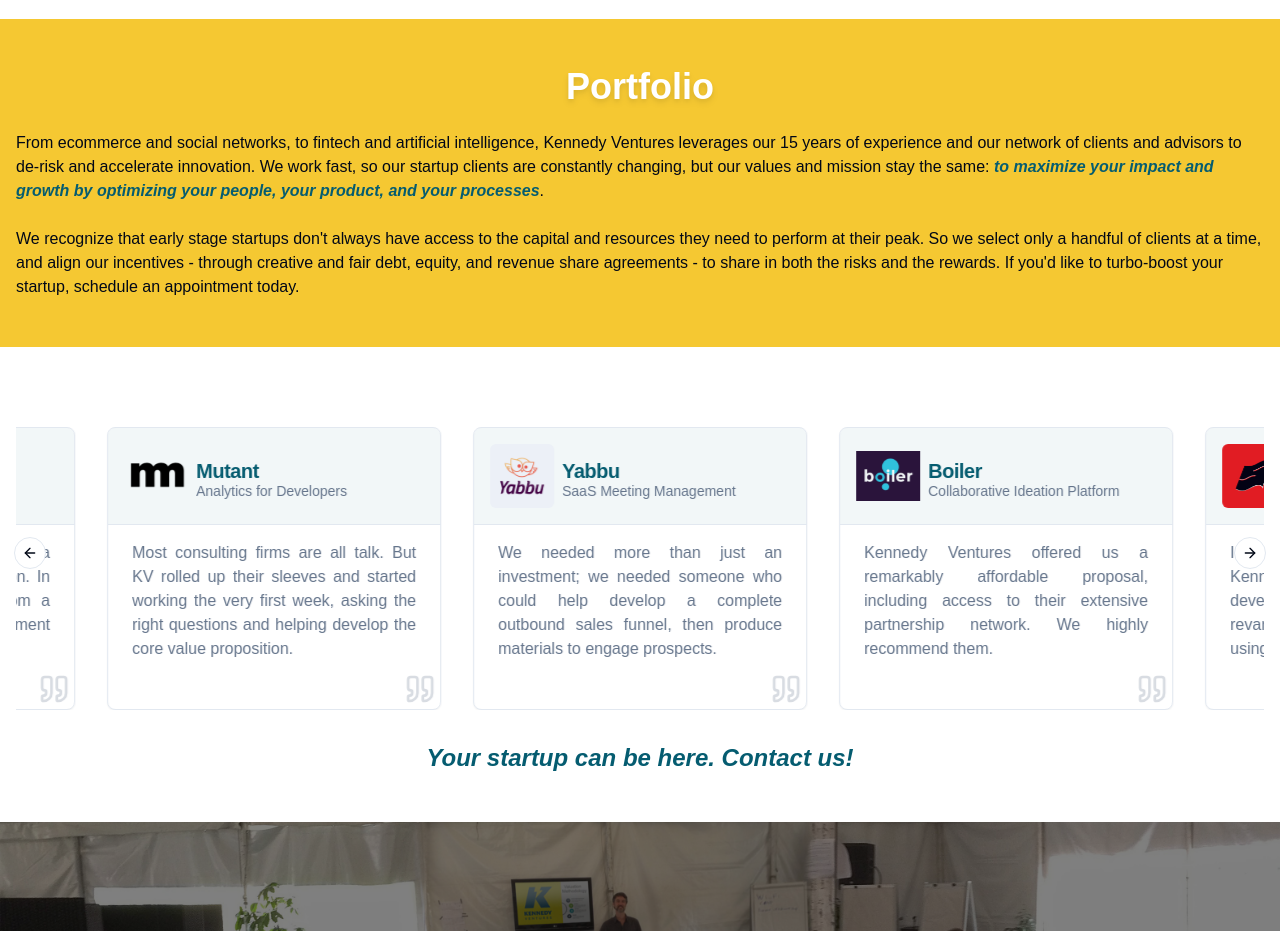
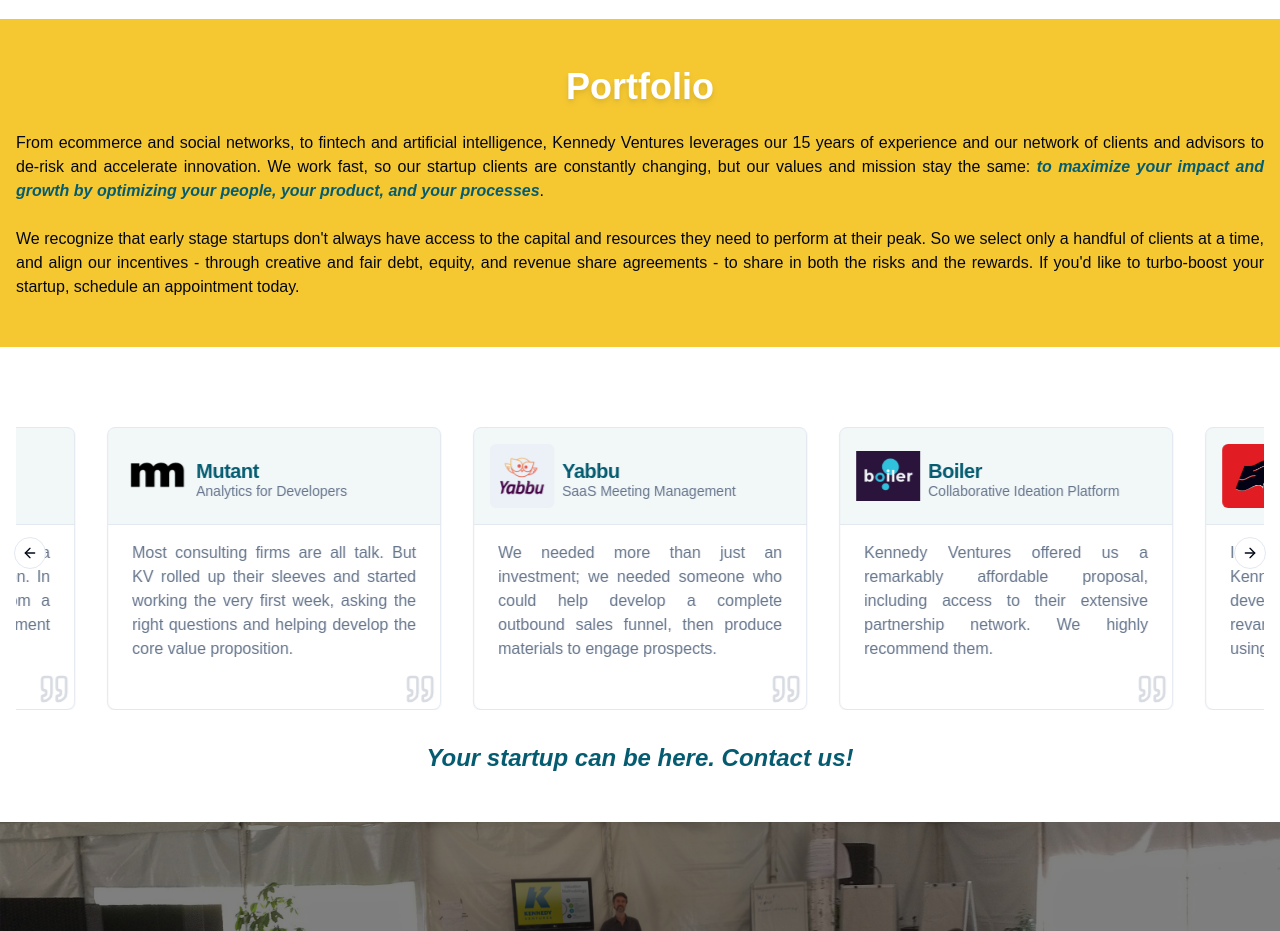
Before and after one commit to imfarhat/Kennedy-Ventures, a Next.js app: page / in a window 1280 px wide. Shown: the part 1760-2691 px from the top of the page. Built offline with nearby package versions, Linux system fonts and the light colour scheme.

Commit message:
add text justify to to portfolio

```diff
--- a/src/components/home-page-ui/PortfolioSection.js
+++ b/src/components/home-page-ui/PortfolioSection.js
@@ -34,7 +34,7 @@
           opacity: isArticleLeftInView ? 1 : 0,
         }} // Animate to position and opacity
         transition={{ duration: 0.5 }} // Adjust the duration as needed
-        className="mt-6 container px-4"
+        className="mt-6 container px-4 text-justify"
       >
         From <strong>ecommerce</strong> and <strong>social networks</strong>, to{" "}
         <strong>fintech</strong> and <strong>artificial intelligence</strong>,
@@ -56,7 +56,7 @@
           opacity: isArticleRightInView ? 1 : 0,
         }} // Animate to position and opacity
         transition={{ duration: 0.5 }} // Adjust the duration as needed
-        className="mt-6 container px-4"
+        className="mt-6 container px-4 text-justify"
       >
         We recognize that early stage startups don&apos;t always have access to
         the capital and resources they need to perform at their peak. So we
```
